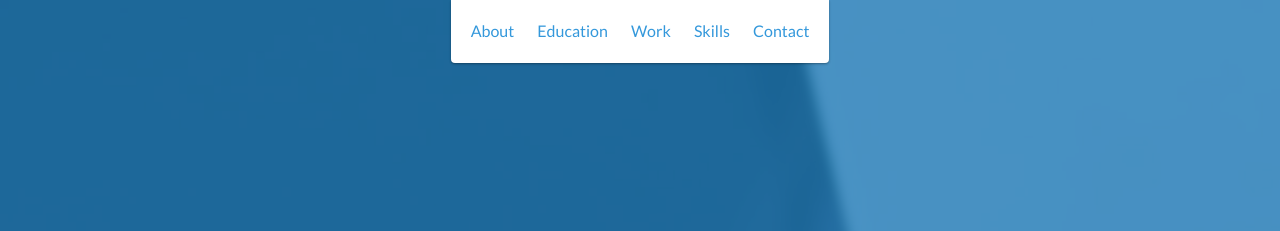
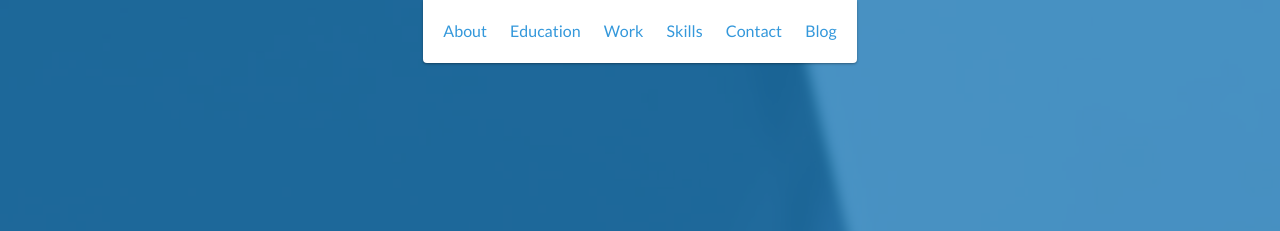
Before and after one commit to LUCIF680/lucif680.github.io, a website: page index.html in a window 1280 px wide. Shown: the top 231 px of the page. Drawn offline with nearby package versions, Linux system fonts and the light colour scheme.

Commit message:
Update index.html

```diff
--- a/index.html
+++ b/index.html
@@ -40,6 +40,9 @@
             </li>
             <li>
                 <a href="#contact">Contact</a>
+            </li>
+	    <li>
+                <a href="blog.html">Blog</a>
             </li>
         </ul>
     </header>
```
